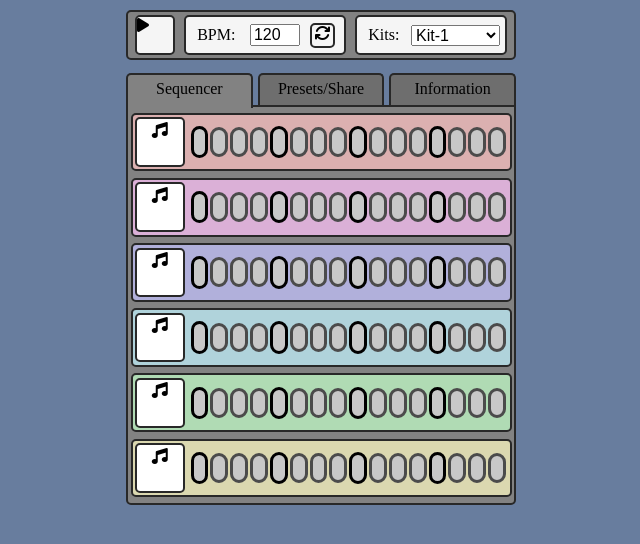
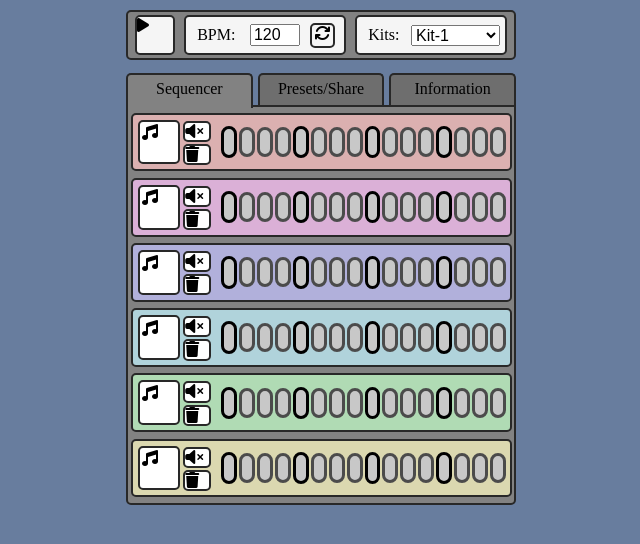
Before and after one commit to adampgiles/CI_PP2_BM, a plain HTML site: page index.html in a window 1280 px wide. Shown: the whole page, without its empty margins (319-959 px from the left). Drawn offline with Linux system fonts and the light colour scheme; no server answers.

Commit message:
feat: amended track-icons to also contain icons for mute and clear. Interaction code to be added to icons

```diff
--- a/assets/css/style.css
+++ b/assets/css/style.css
@@ -196,18 +196,46 @@ body{
 }
 .track-icon{
   height: 100%;
-  aspect-ratio: 1 / 1;
+  width: 27.5%;
   padding: 2.5px;
+  display: flex;
+  justify-content: center;
+  align-items: center;
+}
+.drum-pad{
+  height: 100%;
+  width: 75%;
+  padding: 2.5px;
+  margin-right: 1px;
   background-color: white;
   border: 2px solid rgb(40, 40, 40);
   border-radius: 5px;
-  display: flex;
-  justify-content: center;
 }
-.track-icon svg{
+.drum-pad svg{
   width: 90%;
   height: 90%;
   padding: 5%;
+}
+.track-controls{
+  height: 100%;
+  width: 55%;
+  display: flex;
+  flex-direction: column;
+  justify-content: space-around;
+  margin: 1px;
+}
+.control{
+  height: 47.5%;
+  aspect-ratio: 1 / 1;
+  margin: 1px;
+  background-color: white;
+  border: 2px solid rgb(40, 40, 40);
+  border-radius: 5px;
+}
+.control svg{
+  width: 80%;
+  height: 80%;
+  padding: 10%;
 }
 
 .step-container{
--- a/index.html
+++ b/index.html
@@ -52,7 +52,15 @@
     <div id="drum-window" class="track-window">
       <!-- Track 1 Block -->
       <div id="track-one" class="track track-one">
-        <div id="icon-track-one" class="track-icon"><i class="fa-solid fa-music"></i></div>
+        <div id="icon-track-one" class="track-icon">
+          <div class="drum-pad">
+            <i class="fa-solid fa-music"></i>
+          </div>
+          <div class="track-controls">
+            <div class="control mute"><i class="fa-solid fa-volume-xmark"></i></div>
+            <div class="control clear"><i class="fa-solid fa-trash"></i></div>
+          </div>
+        </div>
         <div id="step-container-one" class="step-container">
           <div class="step step-0"></div>
           <div class="step step-1"></div>
@@ -74,7 +82,14 @@
       </div>
       <!-- Track 2 Block -->
       <div id="track-two" class="track track-two">
-        <div id="icon-track-two" class="track-icon"><i class="fa-solid fa-music"></i></div>
+        <div id="icon-track-two" class="track-icon"><div class="drum-pad">
+          <i class="fa-solid fa-music"></i>
+        </div>
+        <div class="track-controls">
+          <div class="control mute"><i class="fa-solid fa-volume-xmark"></i></div>
+          <div class="control clear"><i class="fa-solid fa-trash"></i></div>
+        </div>
+      </div>
         <div id="step-container-two" class="step-container">
           <div class="step step-0"></div>
           <div class="step step-1"></div>
@@ -96,7 +111,14 @@
       </div>
       <!-- Track 3 Block -->
       <div id="track-three" class="track track-three">
-        <div id="icon-track-three" class="track-icon"><i class="fa-solid fa-music"></i></div>
+        <div id="icon-track-three" class="track-icon"><div class="drum-pad">
+          <i class="fa-solid fa-music"></i>
+        </div>
+        <div class="track-controls">
+          <div class="control mute"><i class="fa-solid fa-volume-xmark"></i></div>
+          <div class="control clear"><i class="fa-solid fa-trash"></i></div>
+        </div>
+      </div>
         <div id="step-container-three" class="step-container">
           <div class="step step-0"></div>
           <div class="step step-1"></div>
@@ -118,7 +140,14 @@
       </div>
       <!-- Track 4 Block -->
       <div id="track-four" class="track track-four">
-        <div id="icon-track-four" class="track-icon"><i class="fa-solid fa-music"></i></div>
+        <div id="icon-track-four" class="track-icon"><div class="drum-pad">
+          <i class="fa-solid fa-music"></i>
+        </div>
+        <div class="track-controls">
+          <div class="control mute"><i class="fa-solid fa-volume-xmark"></i></div>
+          <div class="control clear"><i class="fa-solid fa-trash"></i></div>
+        </div>
+      </div>
         <div id="step-container-four" class="step-container">
           <div class="step step-0"></div>
           <div class="step step-1"></div>
@@ -140,7 +169,14 @@
       </div>
       <!-- Track 5 Block -->
       <div id="track-five" class="track track-five">
-        <div id="icon-track-five" class="track-icon"><i class="fa-solid fa-music"></i></div>
+        <div id="icon-track-five" class="track-icon"><div class="drum-pad">
+          <i class="fa-solid fa-music"></i>
+        </div>
+        <div class="track-controls">
+          <div class="control mute"><i class="fa-solid fa-volume-xmark"></i></div>
+          <div class="control clear"><i class="fa-solid fa-trash"></i></div>
+        </div>
+      </div>
         <div id="step-container-five" class="step-container">
           <div class="step step-0"></div>
           <div class="step step-1"></div>
@@ -162,7 +198,14 @@
       </div>
       <!-- Track 6 Block -->
       <div id="track-six" class="track track-six">
-        <div id="icon-track-six" class="track-icon"><i class="fa-solid fa-music"></i></div>
+        <div id="icon-track-six" class="track-icon"><div class="drum-pad">
+          <i class="fa-solid fa-music"></i>
+        </div>
+        <div class="track-controls">
+          <div class="control mute"><i class="fa-solid fa-volume-xmark"></i></div>
+          <div class="control clear"><i class="fa-solid fa-trash"></i></div>
+        </div>
+      </div>
         <div id="step-container-six" class="step-container">
           <div class="step step-0"></div>
           <div class="step step-1"></div>
```
